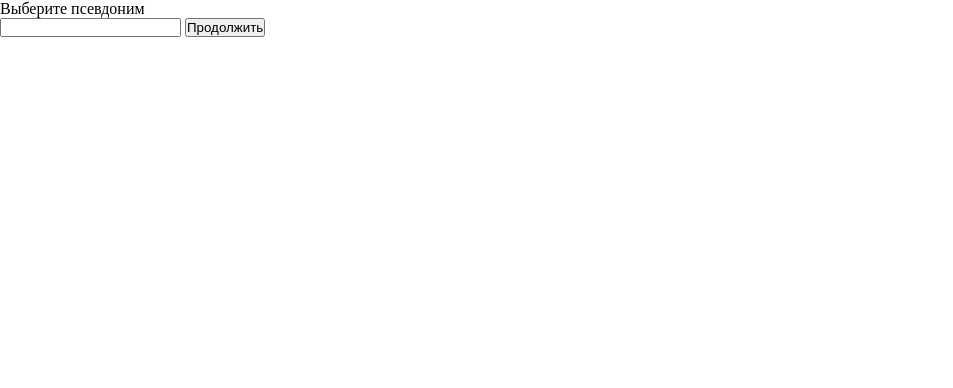
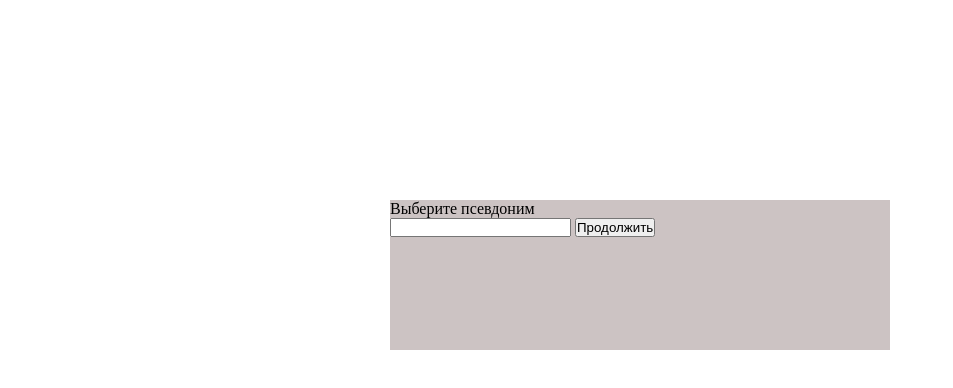
Before and after one commit to Antyfeev96/AHJ-sse-ws-frontend, a website built with webpack: page index.html in a window 1280 px wide. Shown: the whole page, without its empty margins (0-953 px from the left). Built offline with nearby package versions, Linux system fonts and the light colour scheme.

Commit message:
Initial template created

```diff
--- a/src/css/style.scss
+++ b/src/css/style.scss
@@ -1,10 +1,20 @@
 * {
+    position: relative;
     box-sizing: border-box;
     margin: 0;
     padding: 0;
 }
 
+$form-width: 500px;
+$form-height: 150px;
+
 .login-form {
     display: block;
-    margin-top: 100px auto 0 auto;
+    position: absolute;
+    width: $form-width;
+    height: $form-height;
+    margin-top: 200px;
+    left: calc(50% - #{$form-width}/2);
+    background-color: rgb(204, 195, 195);
+
 }
```
